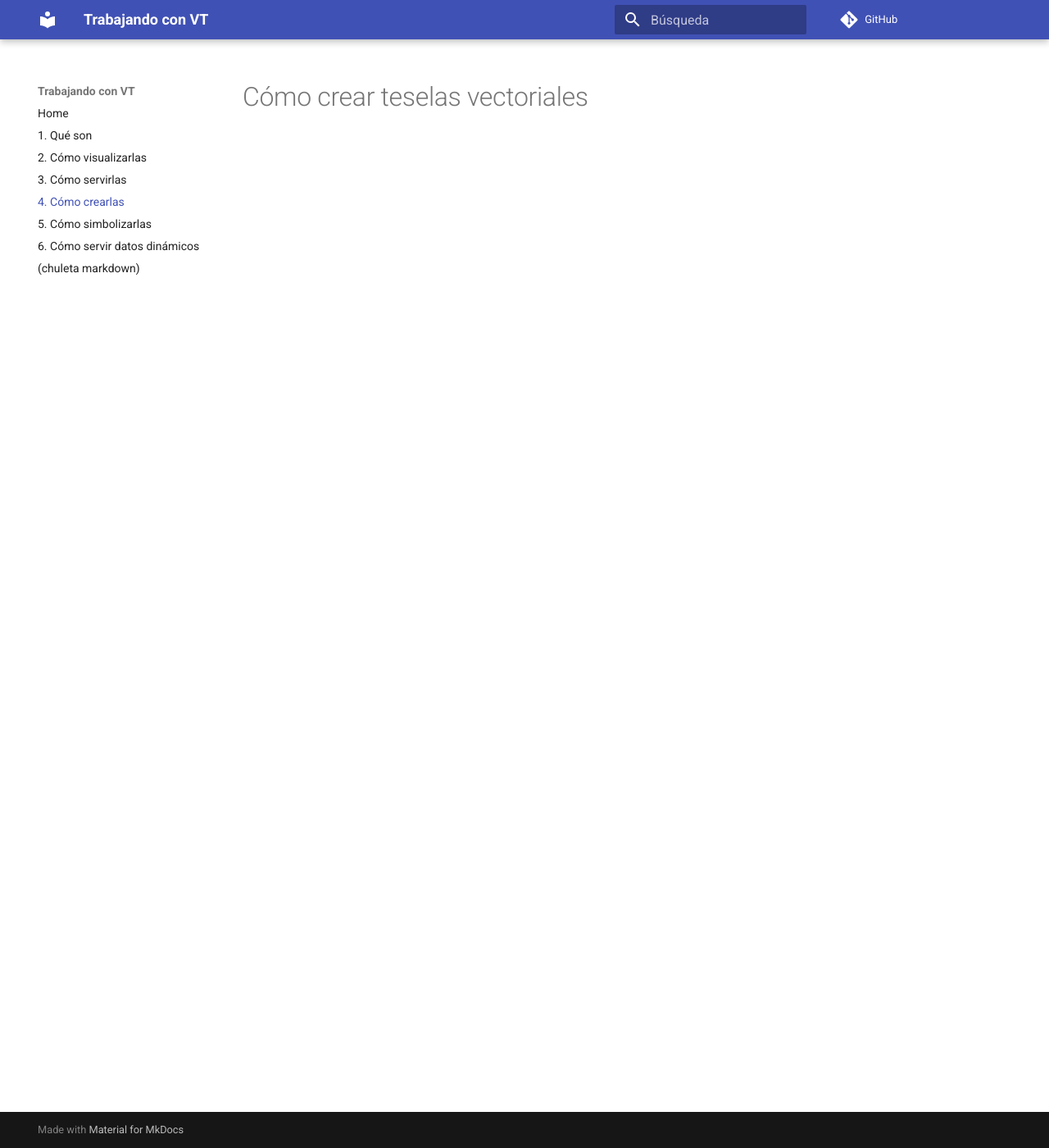
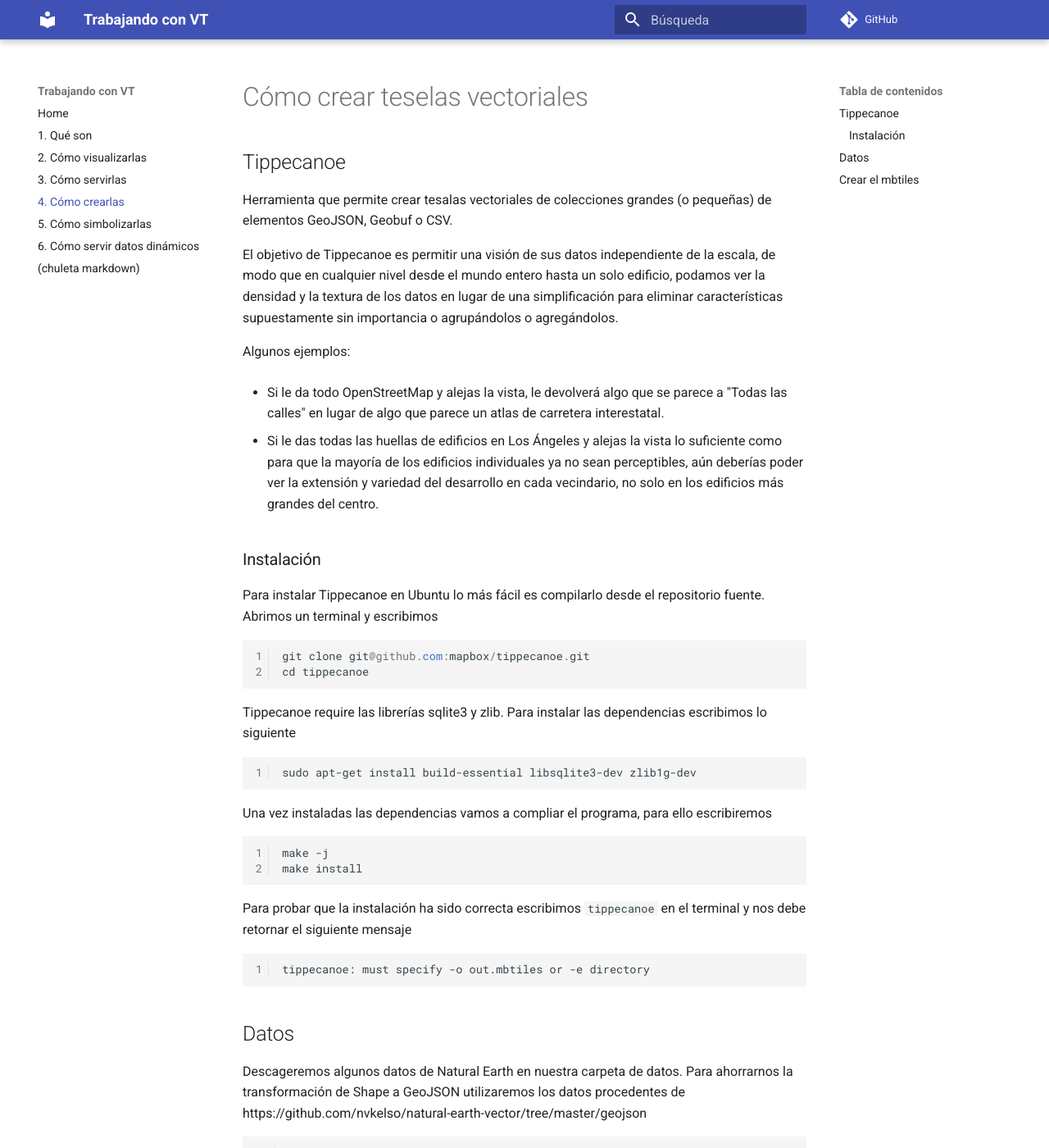
Before and after one commit to geoinquiets/taller-vt, an MkDocs documentation site: the page built from docs/4_tippecanoe.md, in a window 1280 px wide and 1400 px high. Shown: the whole window at 82% size. Built offline with MkDocs 1.6.1 and Material for MkDocs 9.7.7, drawn with Linux system fonts in a browser that asks for light colours; comment, search, counter and statistics services are not loaded; old or Windows-style settings are respelled for this version of MkDocs; some of the changed text lies outside the part shown.

Commit message:
instalar tippecanoe y borrador de parte de datos

````diff
--- a/docs/4_tippecanoe.md
+++ b/docs/4_tippecanoe.md
@@ -1 +1,64 @@
 # Cómo crear teselas vectoriales
+
+## Tippecanoe
+
+Herramienta que permite crear tesalas vectoriales de colecciones grandes (o pequeñas) de elementos GeoJSON, Geobuf o CSV.
+
+El objetivo de Tippecanoe es permitir una visión de sus datos independiente de la escala, de modo que en cualquier nivel desde el mundo entero hasta un solo edificio, podamos ver la densidad y la textura de los datos en lugar de una simplificación para eliminar características supuestamente sin importancia o agrupándolos o agregándolos.
+
+Algunos ejemplos:
+
+- Si le da todo OpenStreetMap y alejas la vista, le devolverá algo que se parece a "Todas las calles" en lugar de algo que parece un atlas de carretera interestatal.
+
+- Si le das todas las huellas de edificios en Los Ángeles y alejas la vista lo suficiente como para que la mayoría de los edificios individuales ya no sean perceptibles, aún deberías poder ver la extensión y variedad del desarrollo en cada vecindario, no solo en los edificios más grandes del centro.
+
+### Instalación
+
+Para instalar Tippecanoe en Ubuntu lo más fácil es compilarlo desde el repositorio fuente. Abrimos un terminal y escribimos
+
+```
+git clone git@github.com:mapbox/tippecanoe.git
+cd tippecanoe
+```
+
+Tippecanoe require las librerías sqlite3 y zlib. Para instalar las dependencias escribimos lo siguiente
+
+```
+sudo apt-get install build-essential libsqlite3-dev zlib1g-dev
+```
+
+Una vez instaladas las dependencias vamos a compliar el programa, para ello escribiremos
+
+```
+make -j
+make install
+```
+
+Para probar que la instalación ha sido correcta escribimos ```tippecanoe``` en el terminal y nos debe retornar el siguiente mensaje
+
+```
+tippecanoe: must specify -o out.mbtiles or -e directory
+```
+
+## Datos
+
+Descageremos algunos datos de Natural Earth en nuestra carpeta de datos. Para ahorrarnos la transformación de Shape a GeoJSON utilizaremos los datos procedentes de https://github.com/nvkelso/natural-earth-vector/tree/master/geojson
+
+```
+wget https://raw.githubusercontent.com/nvkelso/natural-earth-vector/master/geojson/ne_10m_admin_0_countries.geojson
+wget https://raw.githubusercontent.com/nvkelso/natural-earth-vector/master/geojson/ne_10m_airports.geojson
+wget https://raw.githubusercontent.com/nvkelso/natural-earth-vector/master/geojson/ne_10m_railroads.geojson
+wget https://raw.githubusercontent.com/nvkelso/natural-earth-vector/master/geojson/ne_10m_populated_places.geojson
+wget https://raw.githubusercontent.com/nvkelso/natural-earth-vector/master/geojson/ne_10m_roads.geojson
+wget https://raw.githubusercontent.com/nvkelso/natural-earth-vector/master/geojson/ne_10m_ocean.geojson
+wget https://raw.githubusercontent.com/nvkelso/natural-earth-vector/master/geojson/ne_10m_land.geojson
+wget https://raw.githubusercontent.com/nvkelso/natural-earth-vector/master/geojson/ne_10m_lakes.geojson
+wget https://raw.githubusercontent.com/nvkelso/natural-earth-vector/master/geojson/ne_10m_coastline.geojson
+wget https://raw.githubusercontent.com/nvkelso/natural-earth-vector/master/geojson/ne_10m_rivers_lake_centerlines.geojson
+```
+
+## Crear el mbtiles
+
+```
+tippecanoe -o natural_earth.mbtiles -zg --drop-densest-as-needed -L ocean:ne_10m_ocean.geojson -L land:ne_10m_land.geojson -L admin:ne_10m_admin_0_countries.geojson -L coastline:ne_10m_coastline.geojson -L lakes:ne_10m_lakes.geojson -L rivers:ne_10m_rivers_lake_centerlines.geojson -L rail:ne_10m_railroads.geojson -L roads:ne_10m_roads.geojson -L cities:ne_10m_populated_places.geojson -L airports:ne_10m_airports.geojson
+```
````
